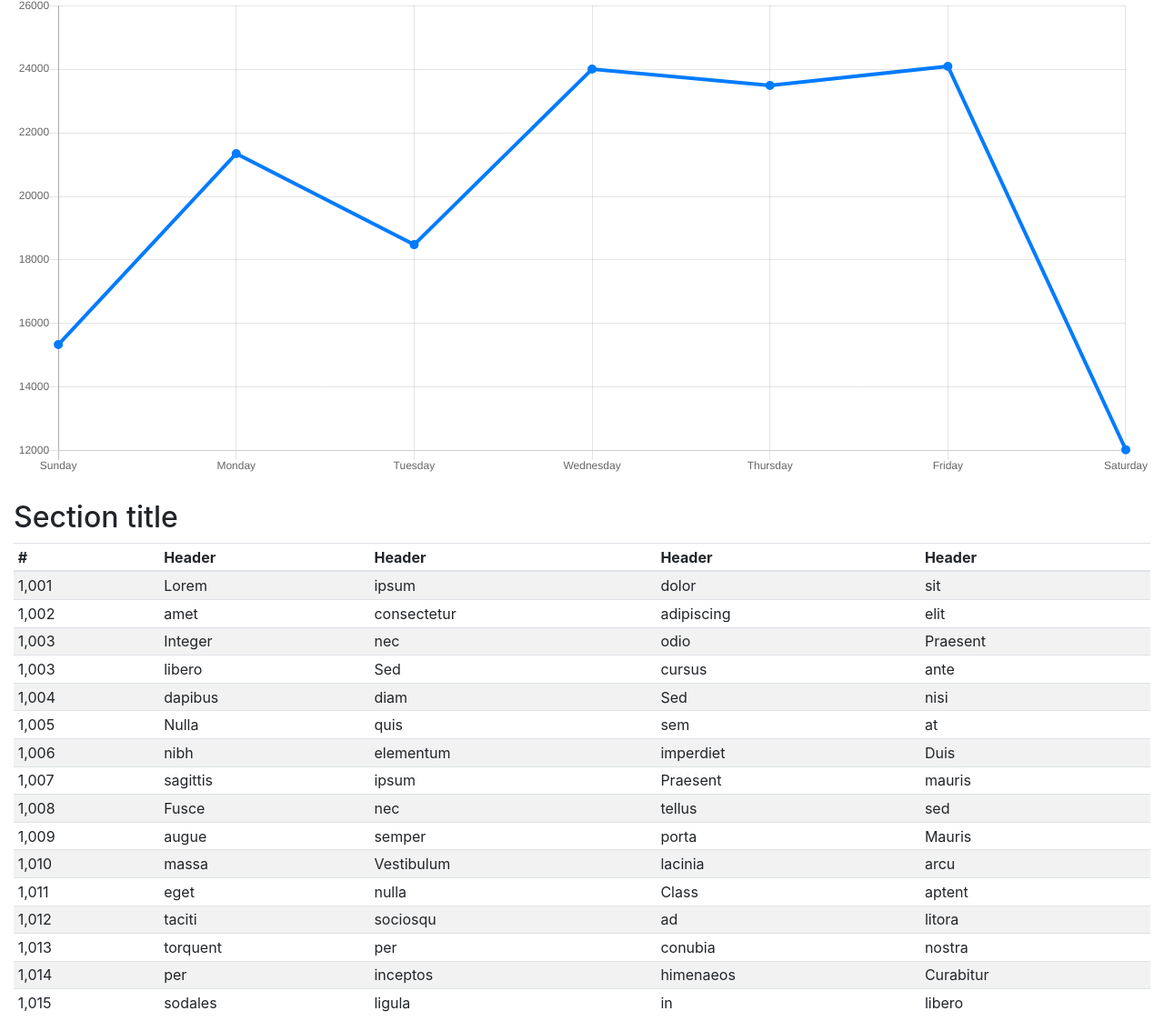
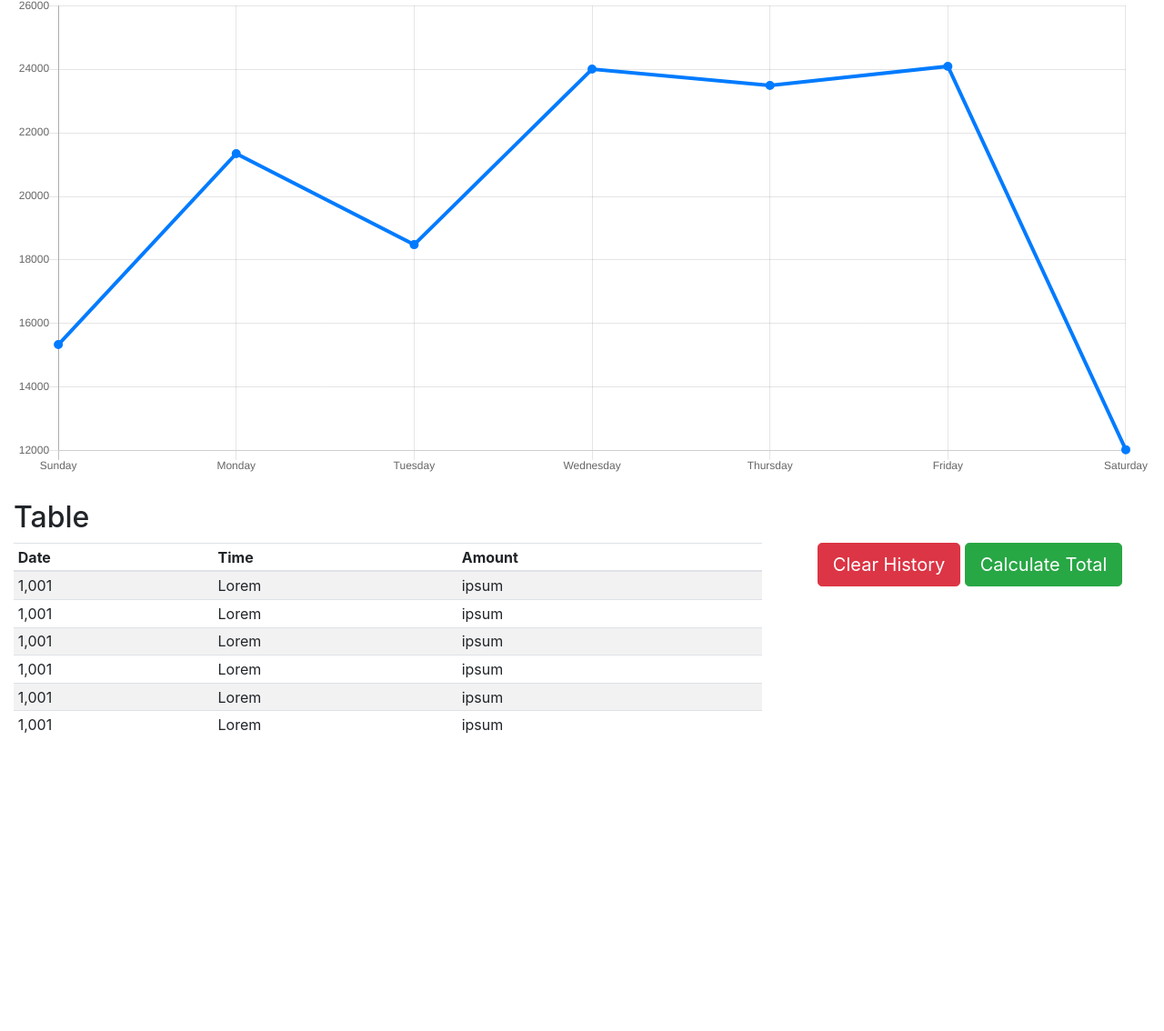
Before and after one commit to Visteus/Shopping-Manager, a Django app: page /dashboard/ in a window 1280 px wide. Shown: the part 96-1230 px from the top of the page at 91% size. After the commit the page ends 903 px from the top, so only its background shows below. Run offline with Django 3.2, Linux system fonts and the light colour scheme; the visitor is signed in with stand-in values (Sample User, id 1); some libraries are stand-ins or nearby versions.

Commit message:
update dashboard

```diff
--- a/web-app/shoppingmanager/core/templates/dashboard.html
+++ b/web-app/shoppingmanager/core/templates/dashboard.html
@@ -6,16 +6,16 @@
 {% endblock %}
 
 {% block content %}
+{% if user.is_authenticated and user.is_active %}
 <nav class="navbar navbar-dark fixed-top bg-dark flex-md-nowrap p-0 shadow">
 	<a class="navbar-brand col-sm-3 col-md-2 mr-0" href="#">Welcome, {{ user.username }}</a>
 	<input class="form-control form-control-dark w-100" type="text" placeholder="Search transactions..." aria-label="Search">
 	<ul class="navbar-nav px-3">
 		<li class="nav-item text-nowrap">
-			<a class="nav-link" href="#">Sign out</a>
+			<a class="nav-link" href="{% url 'core:logout_view' %}">Sign out</a>
 		</li>
 	</ul>
 </nav>
-
 <div class="container-fluid">
 	<div class="row">
 		<main role="main" class="container-fluid">
@@ -33,9 +33,9 @@
 							This week
 						</button>
 						<div class="dropdown-menu" aria-labelledby="dropdownMenu">
-							<a class="dropdown-item" href="#">Action</a>
-							<a class="dropdown-item" href="#">Another action</a>
-							<a class="dropdown-item" href="#">Something else here</a>
+							<a class="dropdown-item" href="#">Last week</a>
+							<a class="dropdown-item" href="#">Last month</a>
+							<a class="dropdown-item" href="#">Last year</a>
 						</div>
 					</div>
 				</div>
@@ -44,16 +44,16 @@
 
 			<canvas class="my-4 w-100" id="myChart" width="900" height="380"></canvas>
 
-			<h2>Section title</h2>
+			<h2>Table</h2>
+			<div class="row">
+				<div class="col-8">
 					<div class="table-responsive">
 						<table class="table table-striped table-sm">
 							<thead>
 								<tr>
-							<th>#</th>
-							<th>Header</th>
-							<th>Header</th>
-							<th>Header</th>
-							<th>Header</th>
+									<th>Date</th>
+									<th>Time</th>
+									<th>Amount</th>
 								</tr>
 							</thead>
 							<tbody>
@@ -61,117 +61,42 @@
 									<td>1,001</td>
 									<td>Lorem</td>
 									<td>ipsum</td>
-							<td>dolor</td>
-							<td>sit</td>
 								</tr>
 								<tr>
-							<td>1,002</td>
-							<td>amet</td>
-							<td>consectetur</td>
-							<td>adipiscing</td>
-							<td>elit</td>
+									<td>1,001</td>
+									<td>Lorem</td>
+									<td>ipsum</td>
 								</tr>
 								<tr>
-							<td>1,003</td>
-							<td>Integer</td>
-							<td>nec</td>
-							<td>odio</td>
-							<td>Praesent</td>
+									<td>1,001</td>
+									<td>Lorem</td>
+									<td>ipsum</td>
 								</tr>
 								<tr>
-							<td>1,003</td>
-							<td>libero</td>
-							<td>Sed</td>
-							<td>cursus</td>
-							<td>ante</td>
+									<td>1,001</td>
+									<td>Lorem</td>
+									<td>ipsum</td>
 								</tr>
 								<tr>
-							<td>1,004</td>
-							<td>dapibus</td>
-							<td>diam</td>
-							<td>Sed</td>
-							<td>nisi</td>
+									<td>1,001</td>
+									<td>Lorem</td>
+									<td>ipsum</td>
 								</tr>
 								<tr>
-							<td>1,005</td>
-							<td>Nulla</td>
-							<td>quis</td>
-							<td>sem</td>
-							<td>at</td>
-						</tr>
-						<tr>
-							<td>1,006</td>
-							<td>nibh</td>
-							<td>elementum</td>
-							<td>imperdiet</td>
-							<td>Duis</td>
-						</tr>
-						<tr>
-							<td>1,007</td>
-							<td>sagittis</td>
+									<td>1,001</td>
+									<td>Lorem</td>
 									<td>ipsum</td>
-							<td>Praesent</td>
-							<td>mauris</td>
-						</tr>
-						<tr>
-							<td>1,008</td>
-							<td>Fusce</td>
-							<td>nec</td>
-							<td>tellus</td>
-							<td>sed</td>
-						</tr>
-						<tr>
-							<td>1,009</td>
-							<td>augue</td>
-							<td>semper</td>
-							<td>porta</td>
-							<td>Mauris</td>
-						</tr>
-						<tr>
-							<td>1,010</td>
-							<td>massa</td>
-							<td>Vestibulum</td>
-							<td>lacinia</td>
-							<td>arcu</td>
-						</tr>
-						<tr>
-							<td>1,011</td>
-							<td>eget</td>
-							<td>nulla</td>
-							<td>Class</td>
-							<td>aptent</td>
-						</tr>
-						<tr>
-							<td>1,012</td>
-							<td>taciti</td>
-							<td>sociosqu</td>
-							<td>ad</td>
-							<td>litora</td>
-						</tr>
-						<tr>
-							<td>1,013</td>
-							<td>torquent</td>
-							<td>per</td>
-							<td>conubia</td>
-							<td>nostra</td>
-						</tr>
-						<tr>
-							<td>1,014</td>
-							<td>per</td>
-							<td>inceptos</td>
-							<td>himenaeos</td>
-							<td>Curabitur</td>
-						</tr>
-						<tr>
-							<td>1,015</td>
-							<td>sodales</td>
-							<td>ligula</td>
-							<td>in</td>
-							<td>libero</td>
 								</tr>
 							</tbody>
 						</table>
 					</div>
+				</div>
+				<div class="col-4 text-center">
+					<button type="button" class="btn btn-danger btn-lg">Clear History</button>
+					<button type="button" class="btn btn-success btn-lg">Calculate Total</button>
+				</div>
+			</div>
+
 		</main>
 	</div>
 </div>
@@ -222,4 +147,5 @@
 		}
 	});
 </script>
+{% endif %}
 {% endblock %}
```
Lines whose indentation alone changed are shown as unchanged.
